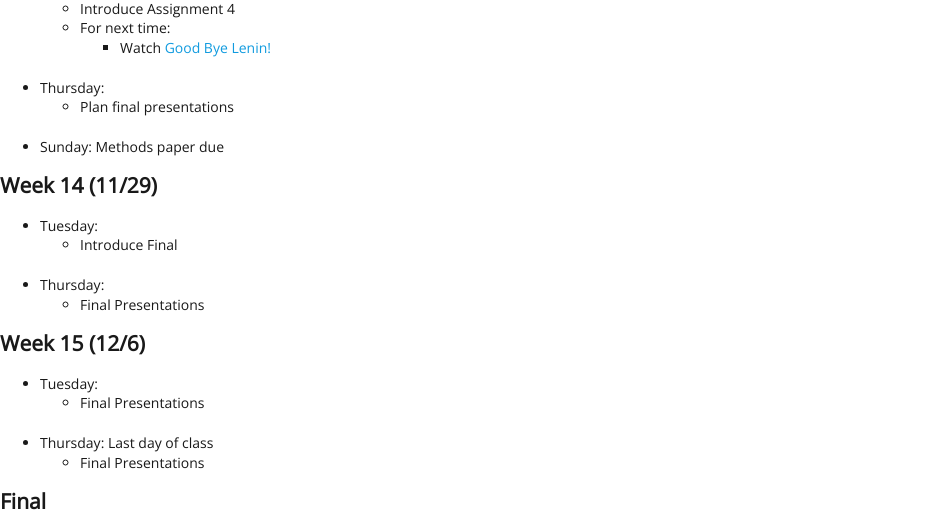
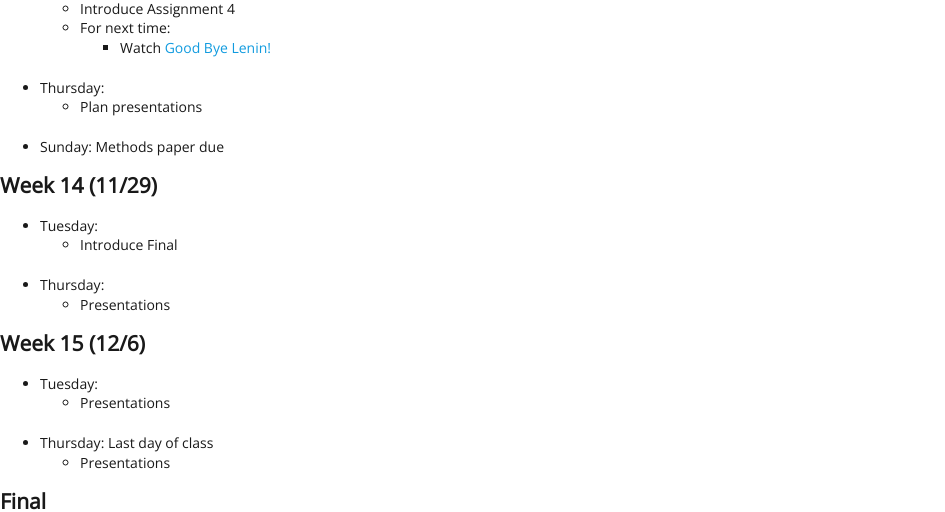
Before and after one commit to EMBrewer/dat150, a Jekyll site: the page built from _posts/2021-09-17-schedule.md, in a window 1280 px wide and 900 px high, scrolled down 2512 px. Shown: the part 385-897 px from the top of the window, without its empty margins (0-945 px from the left). Built offline with Jekyll 4.4.1, drawn with Linux system fonts in a browser that asks for light colours; our own code applies the rules of GitHub Pages for plain Markdown files.

Commit message:
Update 2021-09-17-schedule.md

```diff
--- a/_posts/2021-09-17-schedule.md
+++ b/_posts/2021-09-17-schedule.md
@@ -121,19 +121,19 @@
 	- For next time:
 		- Watch [Good Bye Lenin!](https://www.youtube.com/watch?v=u5hzmwGW4Ac)
 - Thursday:
-	- Plan final presentations
+	- Plan presentations
 - Sunday: Methods paper due
 
 ## Week 14 (11/29)
 - Tuesday:
 	- Introduce Final
 - Thursday:
-	- Final Presentations
+	- Presentations
 
 ## Week 15 (12/6)
 - Tuesday:
-	- Final Presentations
+	- Presentations
 - Thursday: Last day of class
-	- Final Presentations
+	- Presentations
 
 ## Final
```
